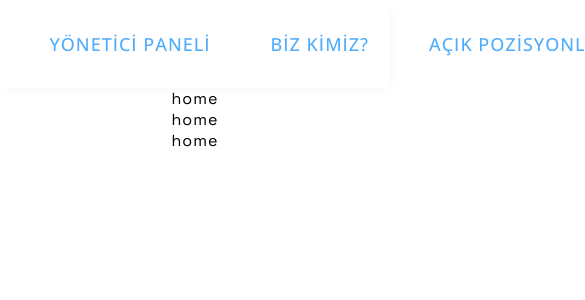
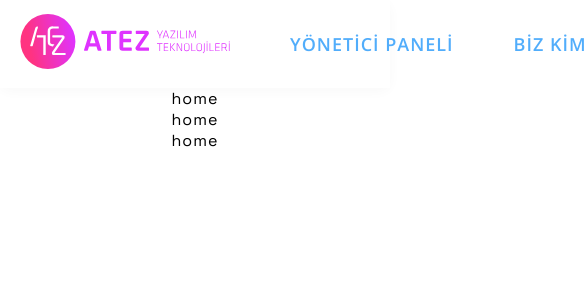
Before and after one commit to yusufarsln98/atez-homepage, a Next.js app: page / in a window 390 px wide. Shown: the top 300 px of the page, 585 px wide, since content can reach past the window. Built offline with nearby package versions, Linux system fonts and the light colour scheme.

Commit message:
responsive header for tablets

```diff
--- a/components/Header.js
+++ b/components/Header.js
@@ -1,21 +1,26 @@
 import Image from "next/image";
 import styles from "./Header.module.scss";
+import Link from "next/link";
+
 const Header = () => {
   return (
     <div className={styles.header}>
       <div className={styles.headerContainer}>
-        <a href="#">
+        <Link href="#">
           <Image
             src="/logos/Logo-Expanded.svg"
             alt="logo"
             width={210}
             height={55}
           />
-        </a>
+        </Link>
         <div className={styles.headerLinks}>
-          <a href="#">YÖNETİCİ PANELİ</a>
+          {/* <a href="#">YÖNETİCİ PANELİ</a>
           <a href="#">BİZ KİMİZ?</a>
-          <a href="#">AÇIK POZİSYONLAR</a>
+          <a href="#">AÇIK POZİSYONLAR</a> */}
+          <Link href="/yonetici-paneli">YÖNETİCİ PANELİ</Link>
+          <Link href="#">BİZ KİMİZ?</Link>
+          <Link href="#">AÇIK POZİSYONLAR</Link>
         </div>
       </div>
     </div>
--- a/components/Header.module.scss
+++ b/components/Header.module.scss
@@ -20,6 +20,13 @@
   justify-content: space-between;
   align-items: center;
   width: $header-width;
+
+  // break point
+  @media (max-width: $breakpoint-web) {
+    width: 100%;
+    padding-left: 20px;
+    padding-right: 20px;
+  }
 }
 
 .headerLinks {
--- a/styles/_macros.scss
+++ b/styles/_macros.scss
@@ -1,13 +1,16 @@
 @use "sass:color";
 
 $font-secondary: "Open Sans", sans-serif;
+
+$breakpoint-web: 1160px;
+$breakpoint-mobile: 768px;
 
 $header-height: 88px;
 $header-width: 1160px;
 
 $fw-light: 300;
 $fw-regular: 400;
-$fw-medium: 500;
+$fw-medium: 600;
 $fw-bold: 700;
 
 $fs-title: 72px;
```
